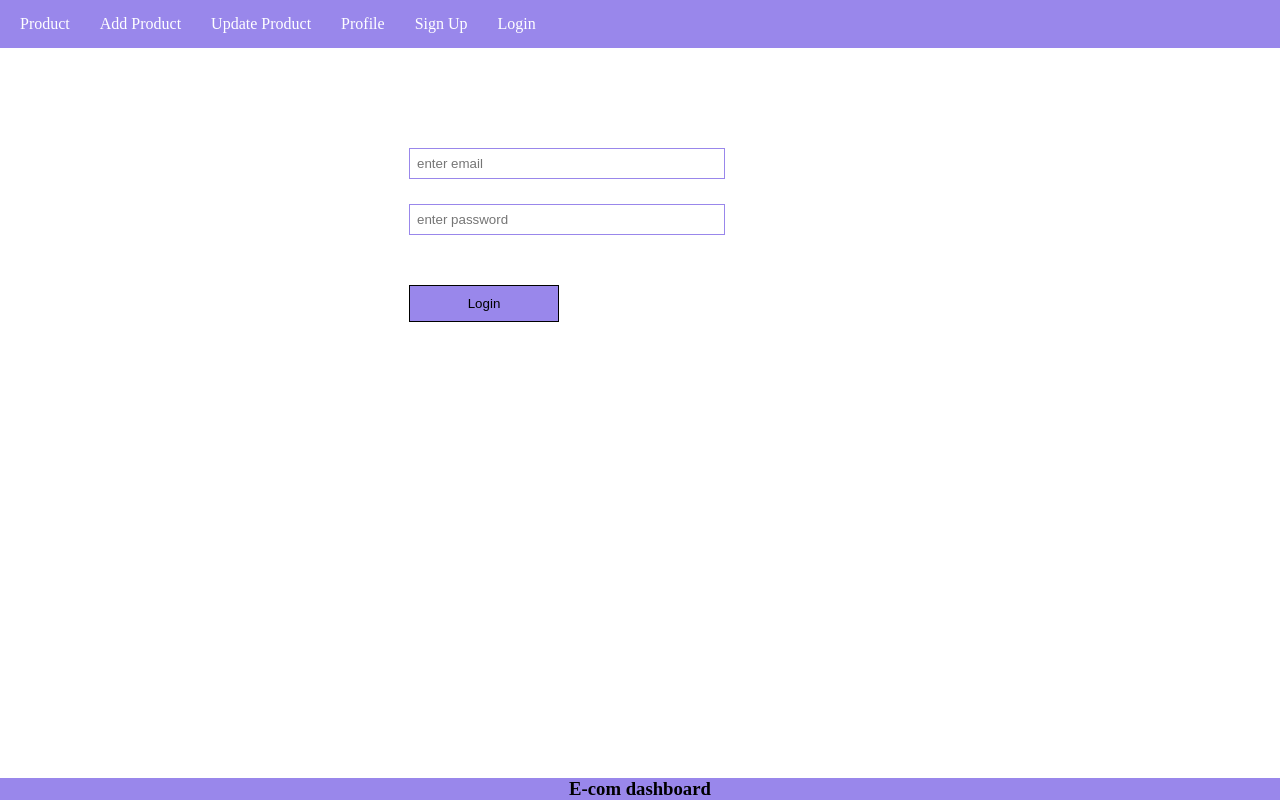
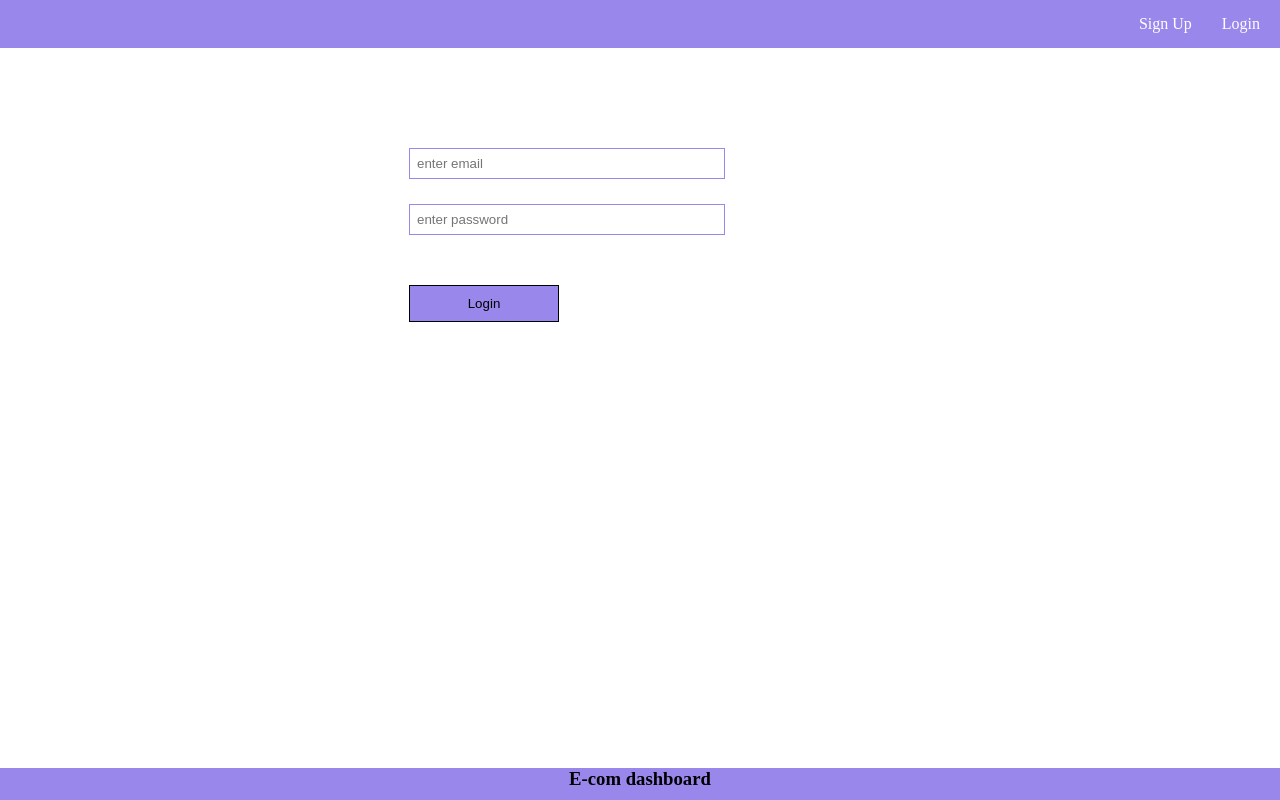
Before and after one commit to Zyrus-47/E-dashboard, a React (Vite) app in the folder front end/Edashboard/: page /login in a window 1280 px wide. Built offline with nearby package versions, Linux system fonts and the light colour scheme.

Commit message:
hide product menu before login

```diff
--- a/front end/Edashboard/src/components/Nav.jsx
+++ b/front end/Edashboard/src/components/Nav.jsx
@@ -12,21 +12,20 @@ const Nav = () => {
 
   return (
     <div>
-      <ul className="nav-ul">
+     {auth? <ul className="nav-ul">
         <li><Link to="/">Product</Link></li>
         <li><Link to="/add">Add Product</Link></li>
         <li><Link to="/update">Update Product</Link></li>
         <li><Link to="/profile">Profile</Link></li>
-        {
-          auth ?<li> <Link onClick={logout} to="/signup">Logout</Link> </li>
-          :
-          <>
-           <li><Link to="/signup">Sign Up</Link></li>
+        <li> <Link onClick={logout} to="/signup">Logout</Link> </li>
+
+      </ul>
+      :
+      <ul className="nav-ul nav-right">
+        <li><Link to="/signup">Sign Up</Link></li>
            <li><Link to="/login">Login</Link></li>
-          </>
-
-        }
       </ul>
+}
     </div>
   );
 };
--- a/front end/Edashboard/src/index.css
+++ b/front end/Edashboard/src/index.css
@@ -26,6 +26,7 @@
   bottom: 0;
   text-align: center;
   width: 100%;
+  height: 4%;
   background-color: rgb(153, 135, 235);
 ;
 }
@@ -61,3 +62,6 @@
   margin-top: 100px;
 
 }
+.nav-right{
+  text-align: right;
+}
```
